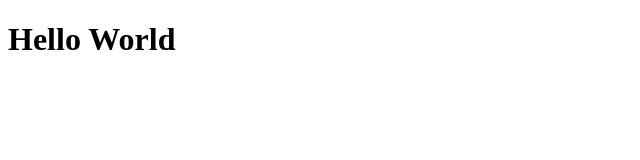
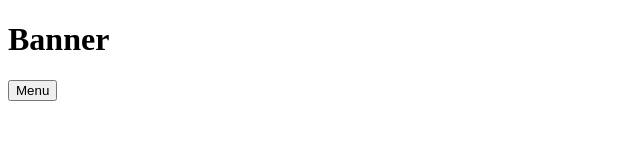
Before and after one commit to SeaDeaTea/test, a plain HTML site: page index.html in a window 1280 px wide. Shown: the whole page, without its empty margins (0-640 px from the left). Drawn offline with Linux system fonts and the light colour scheme.

Commit message:
Update index.html

```diff
--- a/index.html
+++ b/index.html
@@ -3,9 +3,12 @@
 <head>
     <meta charset="UTF-8">
     <meta name="viewport" content="width=device-width, initial-scale=1.0">
-    <title>Test</title>
+    <title>Title</title>
 </head>
 <body>
-   <h1>Hello World</h1>
+    <div>
+   <h1>Banner</h1>
+        <button id="menu">Menu</button>
+    </div>
 </body>
 </html>
```
